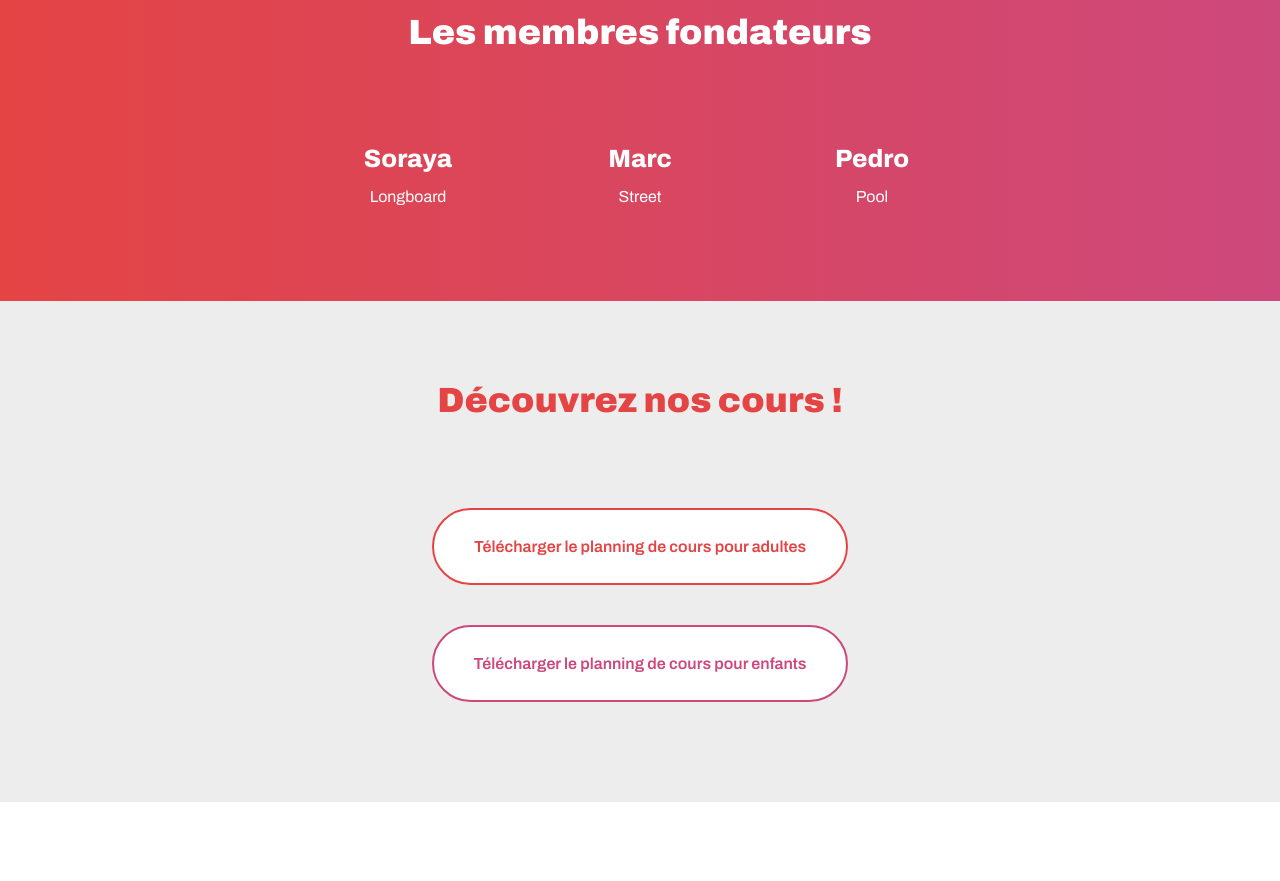
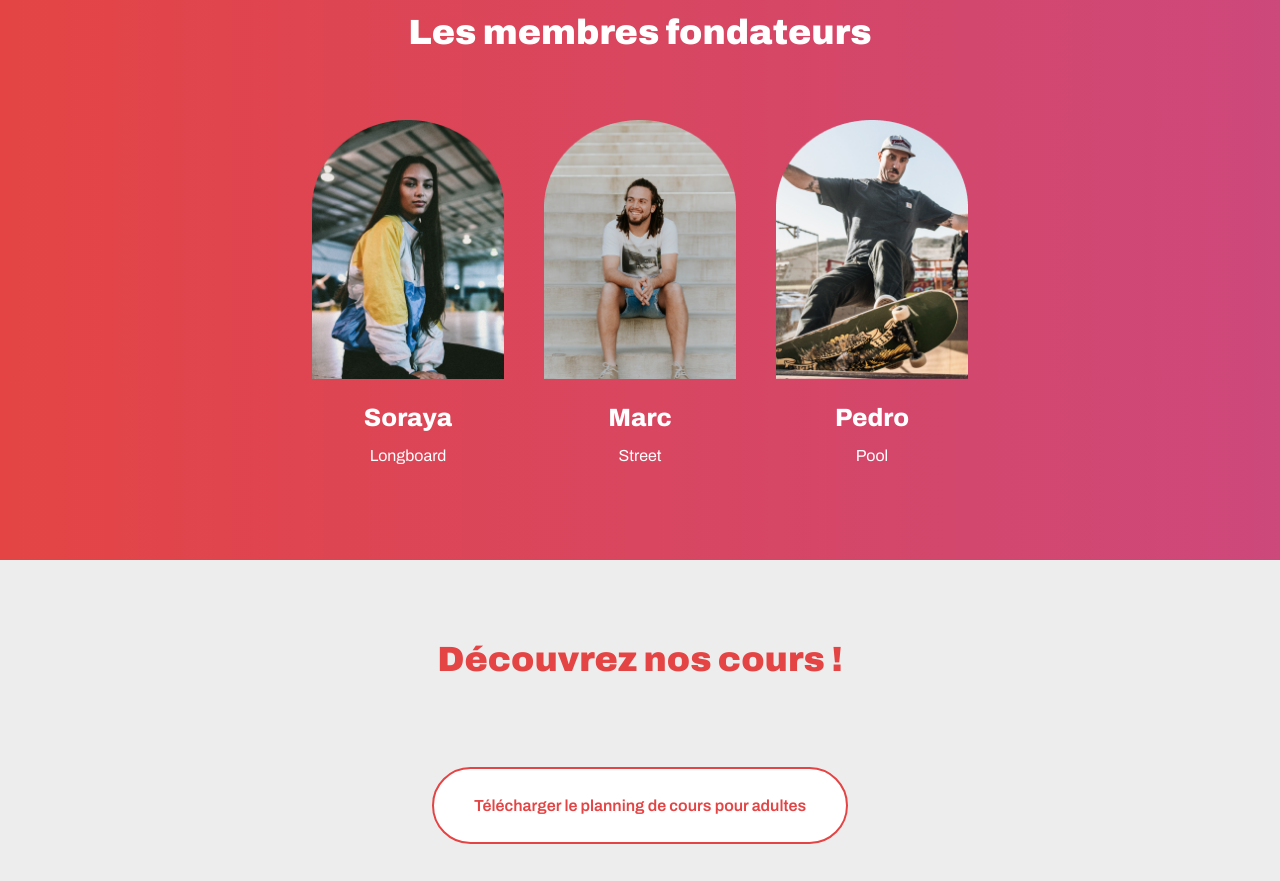
Before and after one commit to BrahimTb/site-Riding-Cities, a plain HTML site: page index.html in a window 1280 px wide. Shown: the part 1400-2281 px from the top of the page. Before the commit the page ends 2202 px from the top, so only its background shows below. Drawn offline with Linux system fonts and the light colour scheme.

Commit message:
Ajout des photos des membres fondateurs

```diff
--- a/index.html
+++ b/index.html
@@ -43,14 +43,17 @@
 					<h2>Les membres fondateurs</h2>
 					<div class="directionRow">
 						<article>
+							<img src="images/soraya.png" alt="Photo de Soraya">
 							<h3>Soraya</h3>
 							<p>Longboard</p>
 						</article>
 						<article>
+							<img src="images/marc.png" alt="Photo de Marc">
 							<h3>Marc</h3>
 							<p>Street</p>
 						</article>
 						<article>
+							<img src="images/pedro.png" alt="Photo de Pedro">
 							<h3>Pedro</h3>
 							<p>Pool</p>
 						</article>
```
